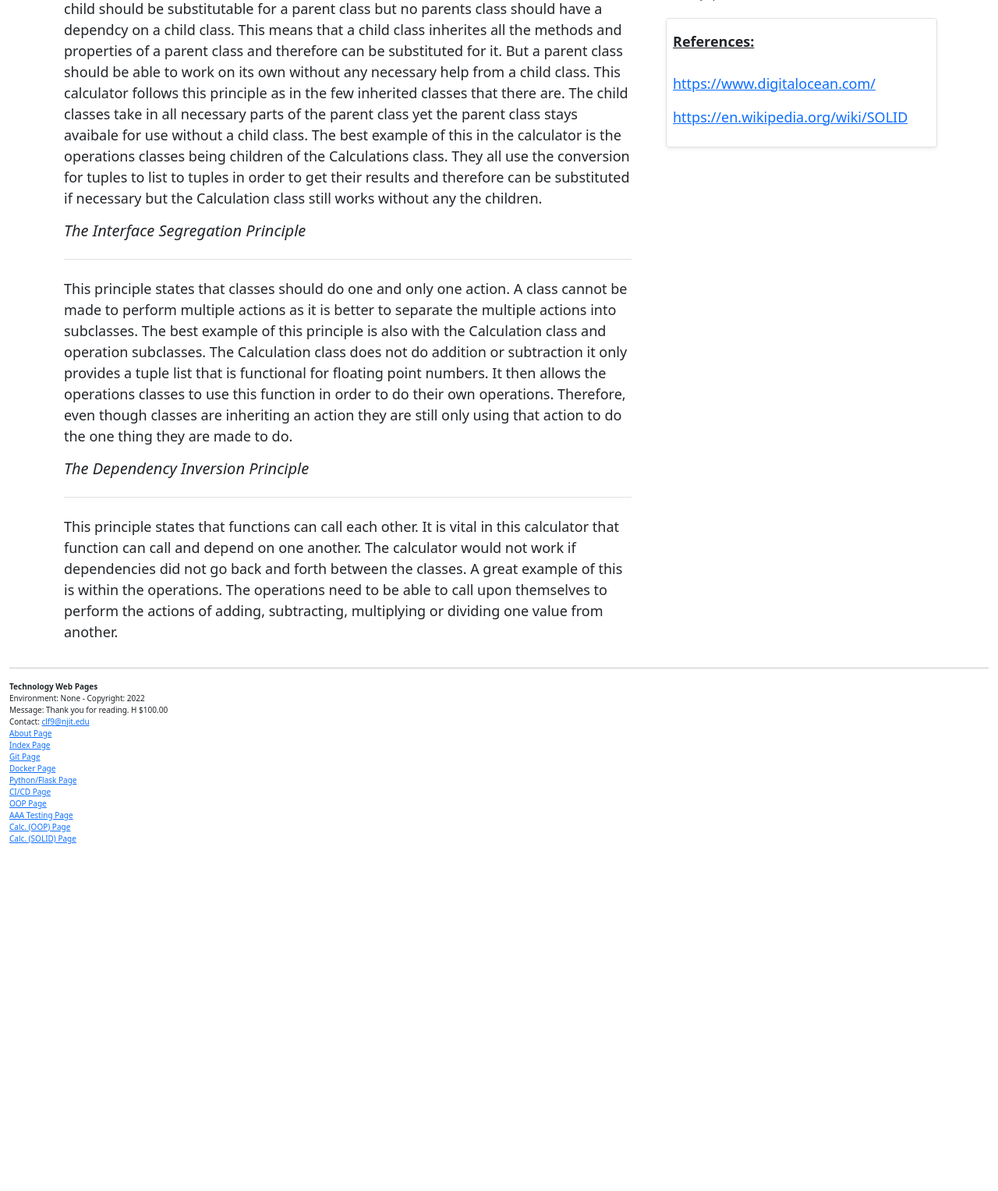
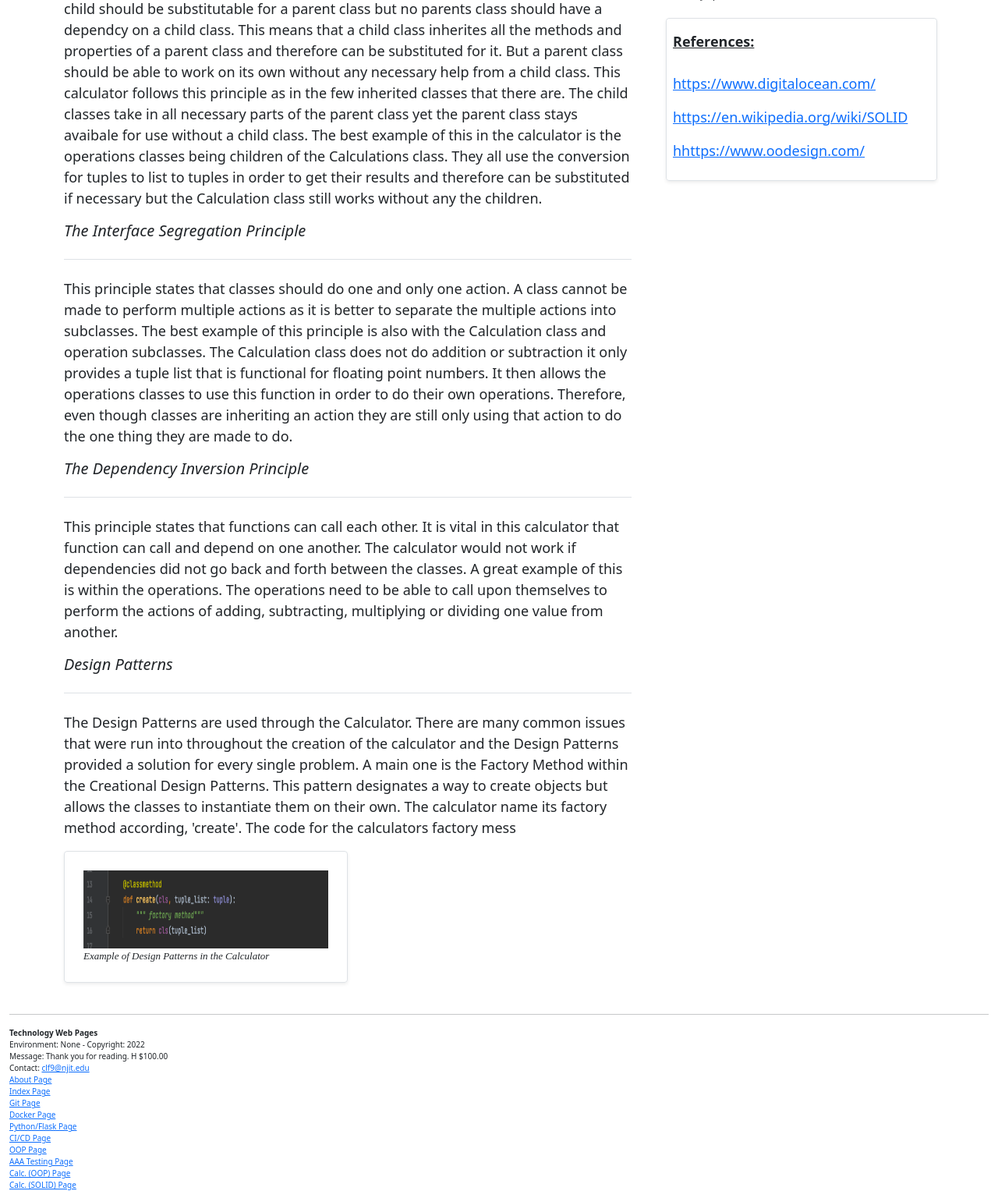
Before and after one commit to collinf14/Project1, a Flask app: template app/simple_pages/templates/page8.html in a window 1280 px wide. Shown: the part 1543-3070 px from the top of the page at 78% size. Before the commit the page ends 2625 px from the top, so only its background shows below. Run offline with Flask 2, Linux system fonts and the light colour scheme; the template is opened without the code that fills it, so the values that code supplies are empty.

Commit message:
proj2 finished

```diff
--- a/app/simple_pages/templates/page8.html
+++ b/app/simple_pages/templates/page8.html
@@ -87,6 +87,28 @@
                     operations need to be able to call upon themselves to perform the actions of adding, subtracting,
                     multiplying or dividing one value from another.
                 </p>
+
+                <h5 class="pb-4 mb-4 fst-italic border-bottom">
+                    Design Patterns
+                </h5>
+                <p>
+                    The Design Patterns are used through the Calculator. There are many common issues that were run into
+                    throughout the creation of the calculator and the Design Patterns provided a solution for every single
+                    problem. A main one is the Factory Method within the
+                    Creational Design Patterns. This pattern designates a way to create objects but allows the classes
+                    to instantiate them on their own. The calculator name its factory method according, 'create'.
+                    The code for the calculators factory mess
+                    <div class="col-md-6">
+                    <div class="row g-0 border rounded overflow-hidden flex-md-row mb-4 shadow-sm h-md-250 position-relative">
+                        <div class="col p-4 d-flex flex-column position-static">
+                            <img src="../static/images/ds.png" class="d-block w-100" alt="..." height=100>
+                            <div class="piccap">
+                                Example of Design Patterns in the Calculator
+                            </div>
+                        </div>
+                    </div>
+                </div>
+                </p>
             </article>
         </div>
         <div class="col-md-4">
@@ -119,6 +141,8 @@
                                     href="https://www.digitalocean.com/community/conceptual_articles/s-o-l-i-d-the-first-five-principles-of-object-oriented-design#dependency-inversion-principle">https://www.digitalocean.com/</a>
                             <br>
                             <p class="fs-8"><a href="https://en.wikipedia.org/wiki/SOLID">https://en.wikipedia.org/wiki/SOLID</a>
+                            <br>
+                            <p class="fs-8"><a href="https://www.oodesign.com/">hhttps://www.oodesign.com/</a>
                         </div>
                     </div>
                 </div>
```
Also changed, not shown: app/simple_pages/templates/about.html (+13 -1 lines), app/simple_pages/templates/index.html (+22 -1 lines), tests/simple_pages_test.py (+33 -5 lines), app/static/images/ds.png (added), 1 other file.
